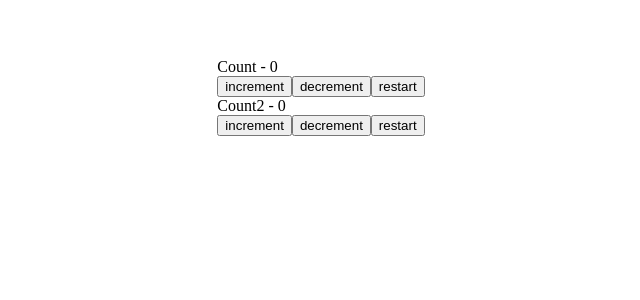
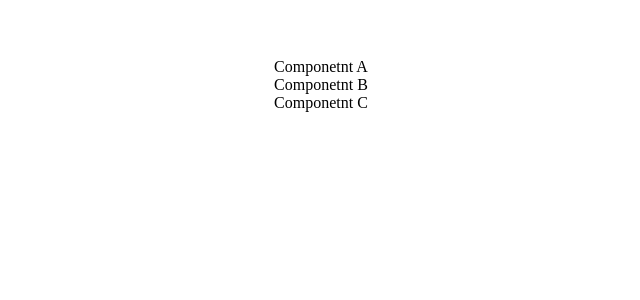
Before and after one commit to igoris12/react-corse, a React (Create React App) app: page / in a window 1280 px wide. Shown: the top 300 px of the page, without its empty margins (319-959 px from the left). Built offline with nearby package versions, Linux system fonts and the light colour scheme.

Commit message:
prepare components

```diff
--- a/src/Componets/App.jsx
+++ b/src/Componets/App.jsx
@@ -2,13 +2,15 @@ import React from 'react';
 import UseReduserCom from './reactHooks/UseReducer/UseReduserCom';
 import UseReduserCom2 from './reactHooks/UseReducer/UseReduserCom2';
 import UseReduserCom3 from './reactHooks/UseReducer/UseReduserCom3';
+import ComponentA from './reactHooks/useRandUseC/ComponentA';
 
 function App() {
   return (
     <div>
       {/* <UseReduserCom /> */}
       {/* <UseReduserCom2 /> */}
-      <UseReduserCom3 />
+      {/* <UseReduserCom3 /> */}
+      <ComponentA />
     </div>
   );
 }
--- /dev/null
+++ b/src/Componets/reactHooks/useRandUseC/ComponentA.jsx
@@ -0,0 +1,12 @@
+import React from 'react';
+import ComponentB from './ComponentB';
+function ComponentA() {
+  return (
+    <div>
+      Componetnt A
+      <ComponentB />
+    </div>
+  );
+}
+
+export default ComponentA;
--- /dev/null
+++ b/src/Componets/reactHooks/useRandUseC/ComponentB.jsx
@@ -0,0 +1,12 @@
+import React from 'react';
+import ComponentC from './ComponentC';
+function ComponentB() {
+  return (
+    <div>
+      Componetnt B
+      <ComponentC />
+    </div>
+  );
+}
+
+export default ComponentB;
--- /dev/null
+++ b/src/Componets/reactHooks/useRandUseC/ComponentC.jsx
@@ -0,0 +1,7 @@
+import React from 'react';
+
+function ComponentC() {
+  return <div>Componetnt C</div>;
+}
+
+export default ComponentC;
```
